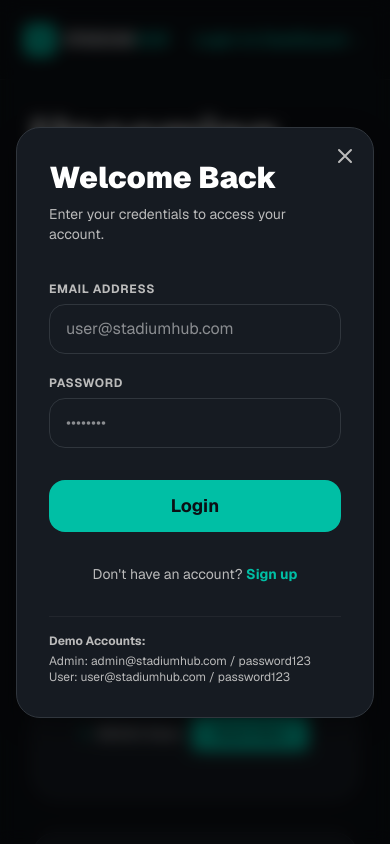
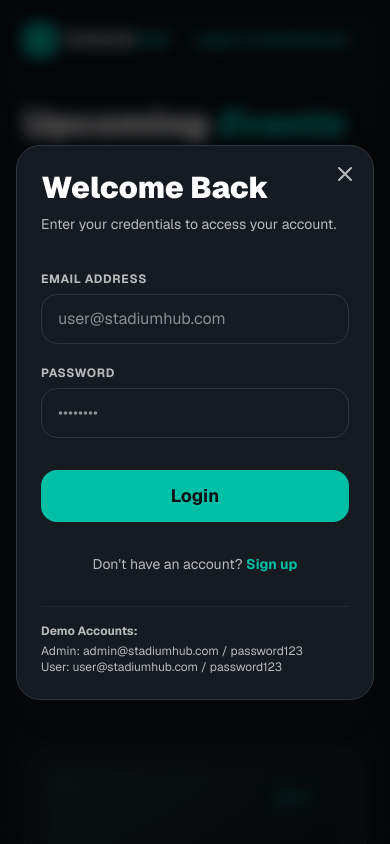
Before and after one commit to MohanaPrasathR/Stadium-Management-System, a Next.js app: page /events in a window 390 px wide. Both pictures are taken after a click on the button "Login to Dashboard →". Shown: the top 844 px of the page. Built offline with nearby package versions, Linux system fonts and the light colour scheme; no server answers; the database is empty.

Commit message:
fix: Final polish for mobile responsiveness across landing, events, and dashboards

```diff
--- a/app/events/page.tsx
+++ b/app/events/page.tsx
@@ -49,10 +49,10 @@ export default function EventsPage() {
         )}
       </nav>
 
-      <main className="p-8 md:p-16 max-w-7xl mx-auto">
-        <div className="mb-12">
-          <h1 className="text-5xl font-black mb-4">Upcoming <span className="text-primary italic">Events</span></h1>
-          <p className="text-text-muted text-lg">Explore and book the best experiences at our world-class venues.</p>
+      <main className="p-6 sm:p-12 lg:p-16 max-w-7xl mx-auto">
+        <div className="mb-8 sm:mb-12">
+          <h1 className="text-4xl sm:text-5xl font-black mb-4">Upcoming <span className="text-primary italic">Events</span></h1>
+          <p className="text-text-muted text-base sm:text-lg">Explore and book the best experiences at our world-class venues.</p>
         </div>
 
         <div className="grid grid-cols-1 md:grid-cols-2 lg:grid-cols-3 gap-8">
--- a/app/page.tsx
+++ b/app/page.tsx
@@ -12,7 +12,7 @@ export default function Home() {
   return (
     <div className="min-h-screen">
       {/* Navigation */}
-      <nav className="fixed top-0 w-full z-50 glass px-6 py-4 flex justify-between items-center">
+      <nav className="fixed top-0 w-full z-50 glass px-4 sm:px-6 py-4 flex justify-between items-center">
         <div className="flex items-center gap-2">
           <div className="w-10 h-10 bg-primary rounded-lg flex items-center justify-center">
             <span className="text-dark font-black text-xl">S</span>
@@ -26,12 +26,12 @@ export default function Home() {
           <Link href="#about" className="hover:text-primary transition-colors">About Us</Link>
         </div>
 
-        <div className="flex gap-4 items-center">
+        <div className="flex gap-2 sm:gap-4 items-center">
           {user ? (
             <>
               <span className="text-sm text-text-muted hidden md:inline">Hi, {user.name}</span>
-              <Link href={user.role === 'admin' ? '/admin' : '/user'} className="px-4 py-2 bg-primary text-dark text-sm font-bold rounded-lg hover:bg-primary-hover transition-all">Dashboard</Link>
-              <button onClick={logout} className="px-4 py-2 text-sm font-semibold hover:text-danger transition-colors">Logout</button>
+              <Link href={user.role === 'admin' ? '/admin' : '/user'} className="px-3 sm:px-4 py-2 bg-primary text-dark text-xs sm:text-sm font-bold rounded-lg hover:bg-primary-hover transition-all">Dashboard</Link>
+              <button onClick={logout} className="px-3 sm:px-4 py-2 text-xs sm:text-sm font-semibold hover:text-danger transition-colors">Logout</button>
             </>
           ) : (
             <button onClick={() => setShowLoginModal(true)} className="px-4 py-2 bg-primary text-dark text-sm font-bold rounded-lg hover:bg-primary-hover transition-all">Login</button>
@@ -53,7 +53,7 @@ export default function Home() {
         </div>
 
         <div className="relative z-20 text-center px-4 max-w-5xl mx-auto">
-          <h1 className="text-5xl md:text-7xl font-black mb-6 leading-tight">
+          <h1 className="text-4xl sm:text-6xl md:text-7xl font-black mb-6 leading-tight">
             MANAGE YOUR <span className="text-transparent bg-clip-text bg-gradient-to-r from-primary to-cyan-400">STADIUM</span> <br />
             WITH FUTURE TECH
           </h1>
--- a/components/LoginModal.tsx
+++ b/components/LoginModal.tsx
@@ -2,11 +2,14 @@
 import { useState } from 'react';
 import { useAuth } from './AuthProvider';
 import { supabase } from '../lib/supabaseClient';
+import { useRouter } from 'next/navigation';
 
 export function LoginModal() {
+  const router = useRouter();
   const { showLoginModal, setShowLoginModal, login } = useAuth();
   const [isLogin, setIsLogin] = useState(true);
   const [error, setError] = useState('');
+  const [isLoading, setIsLoading] = useState(false);
 
   // Form State
   const [email, setEmail] = useState('');
@@ -17,8 +20,12 @@ export function LoginModal() {
 
   const handleSubmit = async (e: React.FormEvent) => {
     e.preventDefault();
+    if (isLoading) return;
+
     setError('');
+    setIsLoading(true);
 
+    try {
       if (isLogin) {
         // Find User in Supabase
         const { data, error: fetchError } = await supabase
@@ -28,9 +35,11 @@ export function LoginModal() {
           .single();
 
         if (fetchError || !data) {
-        setError('Account not found.');
+          setError('Account not found. Please register first.');
         } else {
           login({ name: data.name, email: data.email, role: data.role, id: data.id });
+          setShowLoginModal(false);
+          router.push(data.role === 'admin' ? '/admin' : '/user');
         }
       } else {
         // Check if email exists
@@ -42,6 +51,7 @@ export function LoginModal() {
 
         if (existingUser) {
           setError('Email already exists.');
+          setIsLoading(false);
           return;
         }
 
@@ -52,16 +62,24 @@ export function LoginModal() {
           .single();
 
         if (insertError) {
-        setError('Error creating account.');
+          setError('Error creating account. Please try again.');
         } else {
           login({ name: newUser.name, email: newUser.email, role: 'user', id: newUser.id });
+          setShowLoginModal(false);
+          router.push('/user');
         }
+      }
+    } catch (err) {
+      console.error(err);
+      setError('Connection failed. Please check your data or try again.');
+    } finally {
+      setIsLoading(false);
     }
   };
 
   return (
     <div className="fixed inset-0 z-[100] flex items-center justify-center bg-black/60 backdrop-blur-sm p-4">
-      <div className="bg-card border border-card-border p-8 rounded-2xl w-full max-w-md relative shadow-glass">
+      <div className="bg-card border border-card-border p-6 sm:p-8 rounded-2xl w-full max-w-md relative shadow-glass">
         <button
           onClick={() => setShowLoginModal(false)}
           className="absolute top-4 right-4 text-text-muted hover:text-white"
@@ -117,8 +135,8 @@ export function LoginModal() {
             />
           </div>
 
-          <button type="submit" className="w-full btn-primary py-3 mt-4 text-lg text-center">
-            {isLogin ? 'Login' : 'Register'}
+          <button type="submit" disabled={isLoading} className="w-full btn-primary py-3 mt-4 text-lg text-center disabled:opacity-50">
+            {isLoading ? 'Processing...' : (isLogin ? 'Login' : 'Register')}
           </button>
         </form>
 
```
Lines whose indentation alone changed are shown as unchanged.
